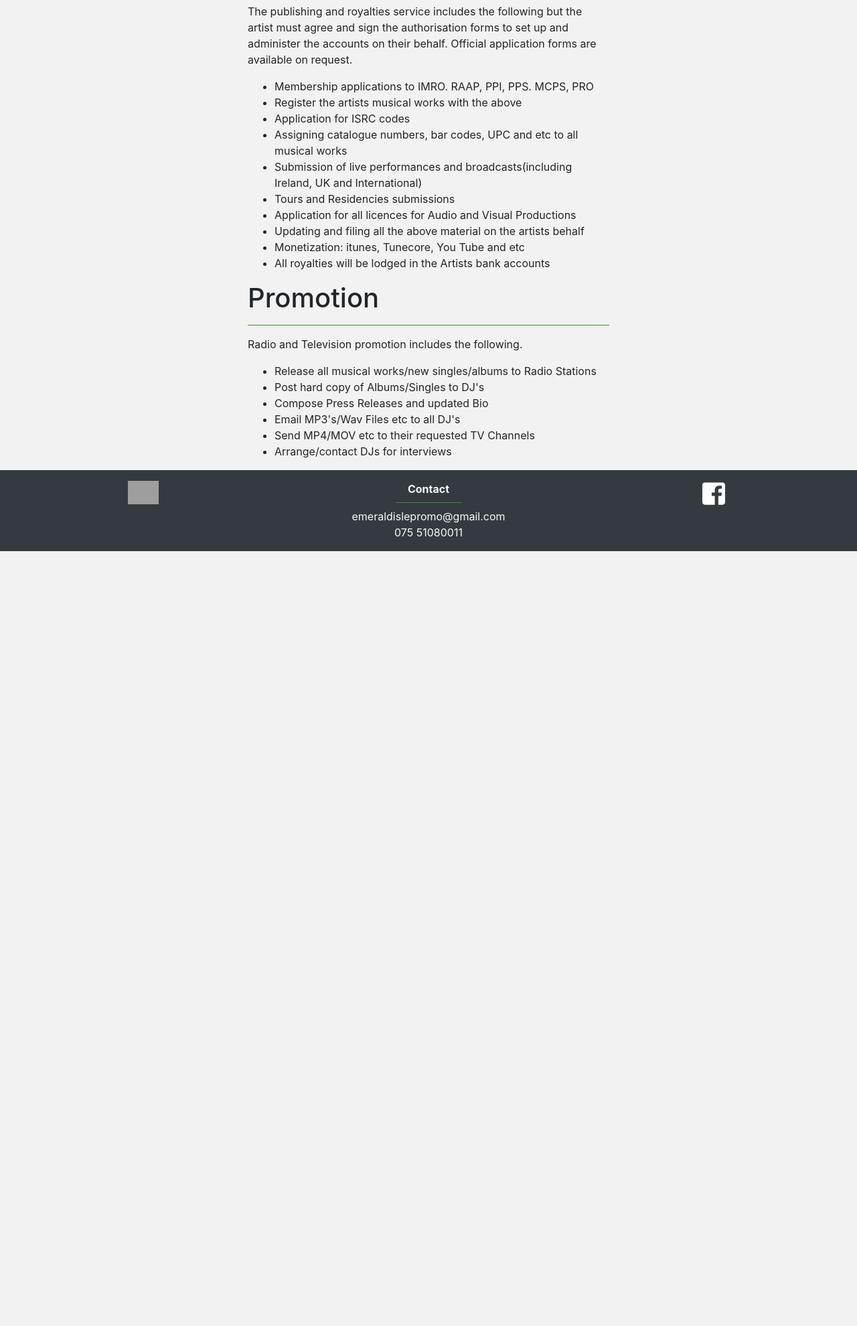
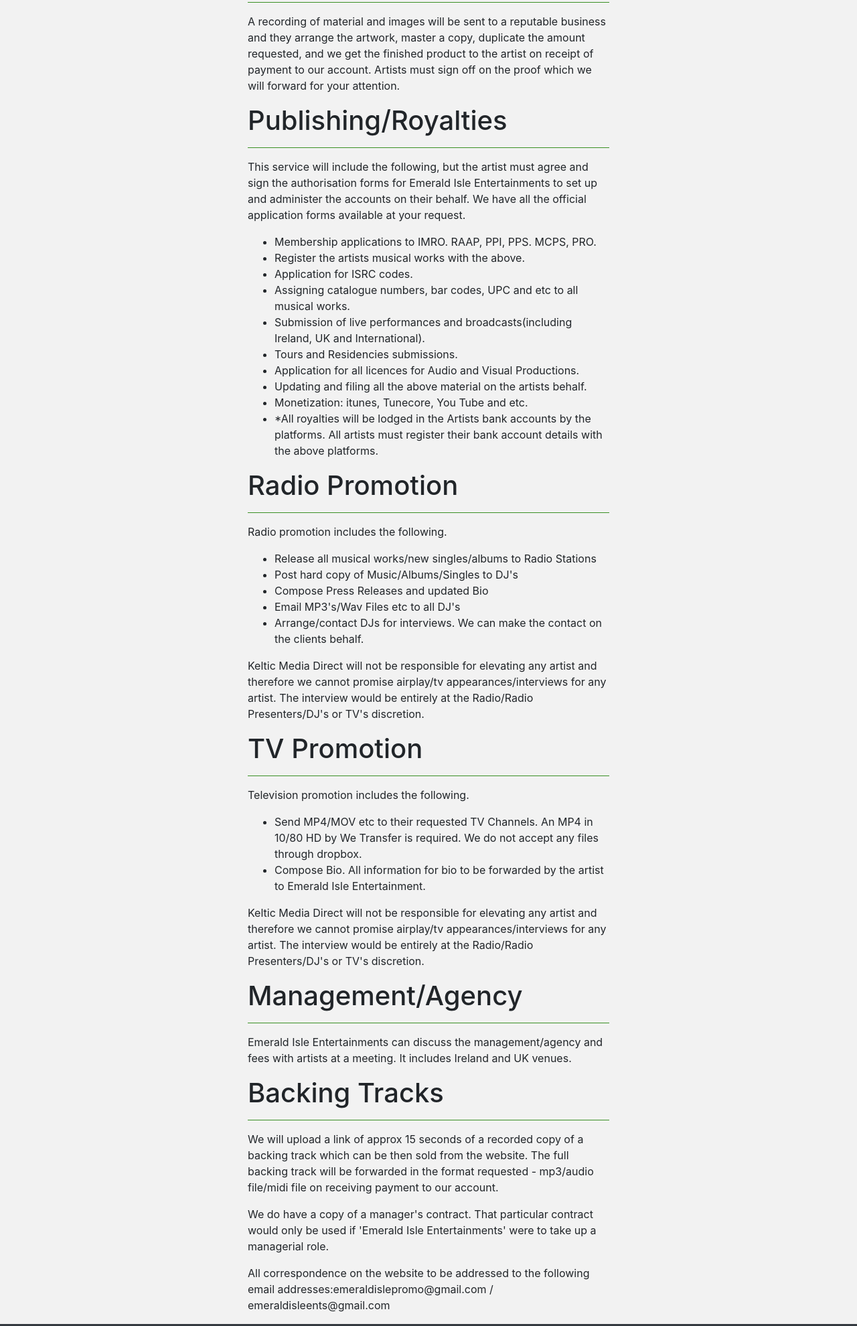
Before and after one commit to kelticmediadirect/kmd-website, a Gatsby site: page /services in a window 1280 px wide. Shown: the part 389-2369 px from the top of the page at 67% size. Before the commit the page ends 1212 px from the top, so only its background shows below. Built offline with nearby package versions, Linux system fonts and the light colour scheme; Gatsby itself is replaced by a stand-in of ours; grey boxes are pictures that could not be loaded.

Commit message:
Update Services section

```diff
--- a/src/components/services/ServicesComponent.js
+++ b/src/components/services/ServicesComponent.js
@@ -11,7 +11,74 @@
   return (
     <div style={{ marginTop: '56px'}}>
       <Container>
-          <Row>
+        <Row>
+          <Col lg={{ offset: 3, size: 6 }}>
+            <p>The following are the services available to clients from Emerald Isle Entertainments.</p>
+            <ul className={`${styles.list}`}>
+              <li>Prices or fees to be discussed at the meeting which will be arranged with the artist.</li>
+              <li>All information will be discussed and available to the artist/artists at that meeting.</li>
+              <li>Emerald Isle Entertainments will contact the client on receiving a brief description of their enquiry by email to the email addresses below. A link to their social media platforms or profiles is a requirement. Contact will not be made unless we receive these.</li>
+            </ul>
+          </Col>
+          <Col lg={{ offset: 3, size: 6 }}>
+            <h1>Manufacturing</h1>
+            <hr className="bg-primary" />
+            <p>A recording of material and images will be sent to a reputable business and they arrange the artwork, master a copy, duplicate the amount requested, and we get the finished product to the artist on receipt of payment to our account. Artists must sign off on the proof which we will forward for your attention.</p>
+          </Col>
+          <Col lg={{ offset: 3, size: 6 }}>
+            <h1>Publishing/Royalties</h1>
+            <hr className="bg-primary" />
+            <p>This service will include the following, but the artist must agree and sign the authorisation forms for Emerald Isle Entertainments to set up and administer the accounts on their behalf. We have all the official application forms available at your request.</p>
+            <ul className={`${styles.list}`}>
+              <li>Membership applications to IMRO. RAAP, PPI, PPS. MCPS, PRO.</li>
+              <li>Register the artists musical works with the above.</li>
+              <li>Application for ISRC codes.</li>
+              <li>Assigning catalogue numbers, bar codes, UPC and etc to all musical works.</li>
+              <li>Submission of live performances and broadcasts(including Ireland, UK and International).</li>
+              <li>Tours and Residencies submissions.</li>
+              <li>Application for all licences for Audio and Visual Productions.</li>
+              <li>Updating and filing all the above material on the artists behalf.</li>
+              <li>Monetization: itunes, Tunecore, You Tube and etc.</li>
+              <li>*All royalties will be lodged in the Artists bank accounts by the platforms. All artists must register their bank account details with the above platforms.</li>
+            </ul>
+          </Col>
+          <Col lg={{ offset: 3, size: 6 }}>
+            <h1>Radio Promotion</h1>
+            <hr className="bg-primary" />
+            <p>Radio promotion includes the following.</p>
+            <ul className={`${styles.list}`}>
+              <li>Release all musical works/new singles/albums to Radio Stations</li>
+              <li>Post hard copy of Music/Albums/Singles to DJ's</li>
+              <li>Compose Press Releases and updated Bio</li>
+              <li>Email MP3's/Wav Files etc to all DJ's</li>
+              <li>Arrange/contact DJs for interviews. We can make the contact on the clients behalf.</li>
+            </ul>
+            <p>Keltic Media Direct will not be responsible for elevating any artist and therefore we cannot promise airplay/tv appearances/interviews for any artist. The interview would be entirely at the Radio/Radio Presenters/DJ's or TV's discretion.</p>
+          </Col>
+          <Col lg={{ offset: 3, size: 6 }}>
+            <h1>TV Promotion</h1>
+            <hr className="bg-primary" />
+            <p>Television promotion includes the following.</p>
+            <ul className={`${styles.list}`}>
+              <li>Send MP4/MOV etc to their requested TV Channels. An MP4 in 10/80 HD by We Transfer is required. We do not accept any files through dropbox.</li>
+              <li>Compose Bio. All information for bio to be forwarded by the artist to Emerald Isle Entertainment.</li>
+            </ul>
+            <p>Keltic Media Direct will not be responsible for elevating any artist and therefore we cannot promise airplay/tv appearances/interviews for any artist. The interview would be entirely at the Radio/Radio Presenters/DJ's or TV's discretion.</p>
+          </Col>
+          <Col lg={{ offset: 3, size: 6 }}>
+            <h1>Management/Agency</h1>
+            <hr className="bg-primary" />
+            <p>Emerald Isle Entertainments can discuss the management/agency and fees with artists at a meeting. It includes Ireland and UK venues.</p>
+          </Col>
+          <Col lg={{ offset: 3, size: 6 }}>
+            <h1>Backing Tracks</h1>
+            <hr className="bg-primary" />
+            <p>We will upload a link of approx 15 seconds of a recorded copy of a backing track which can be then sold from the website. The full backing track will be forwarded in the format requested - mp3/audio file/midi file on receiving payment to our account.</p>
+            <p>We do have a copy of a manager's contract. That particular contract would only be used if 'Emerald Isle Entertainments' were to take up a managerial role.</p>
+            <p>All correspondence on the website to be addressed to the following email addresses:emeraldislepromo@gmail.com / emeraldisleents@gmail.com</p>
+          </Col>
+        </Row>
+          {/* <Row>
             <Col lg={{ offset: 3, size: 6 }}>
               <h1>Manufacturing</h1>
               <hr className="bg-primary" />
@@ -52,7 +119,7 @@
                 <li>Arrange/contact DJs for interviews</li>
               </ul>
             </Col>
-          </Row>
+          </Row> */}
         </Container>
       </div>
   );
```
